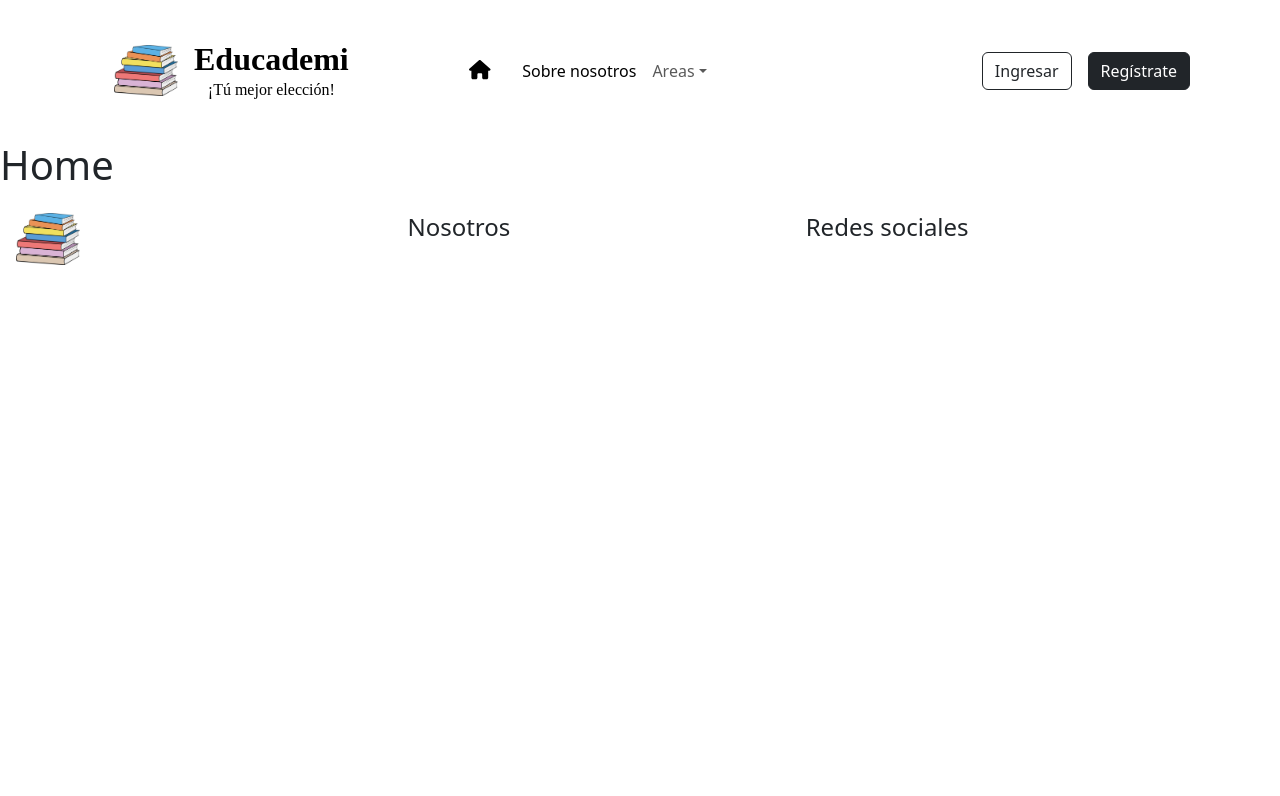
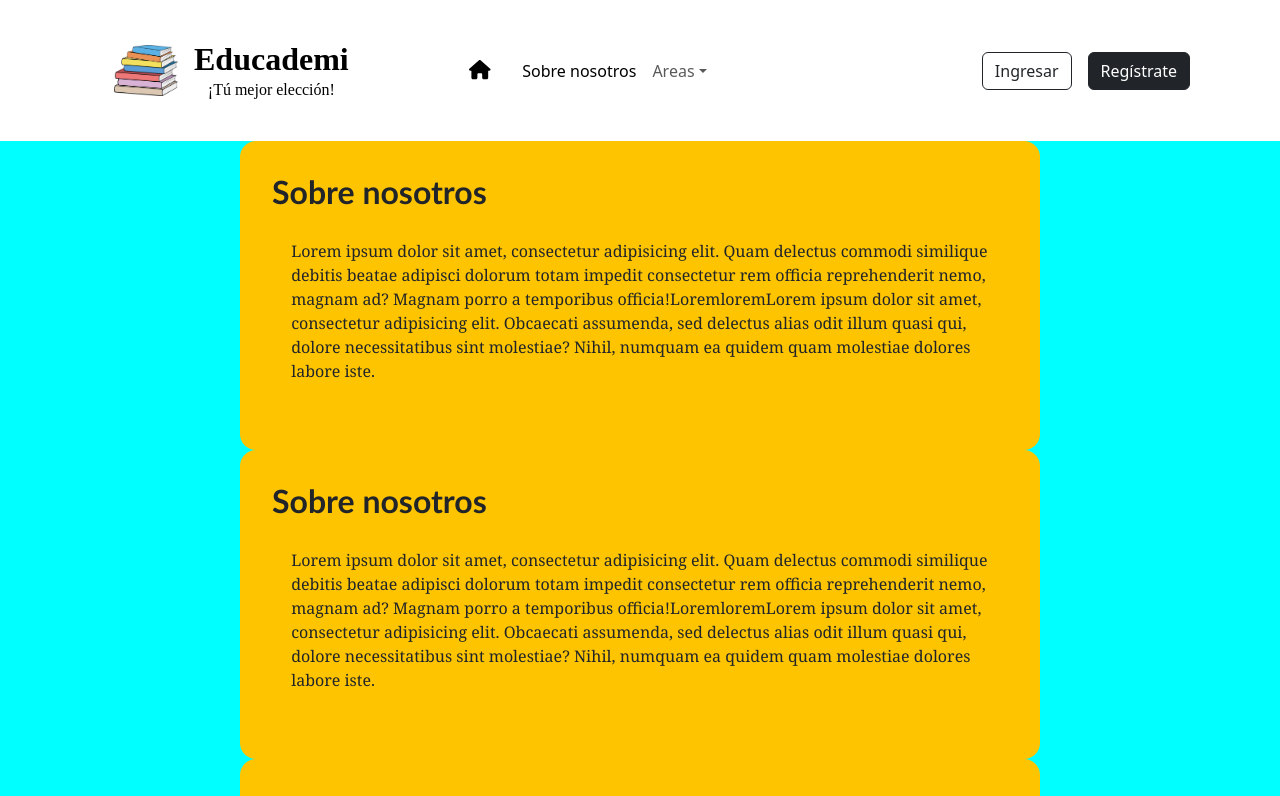
Before and after one commit to JuanEstradaCo01/mern-educademi, a React (Create React App) app in the folder plataforma/: page / in a window 1280 px wide. Shown: the top 796 px of the page. Built offline with nearby package versions, Linux system fonts and the light colour scheme.

Commit message:
login completo

```diff
--- a/plataforma/src/components/Home/Home.css
+++ b/plataforma/src/components/Home/Home.css
@@ -1,7 +1,25 @@
-#grilla{
-    display: grid;
-    grid-template-areas:
-    "main main aside"
-    "main2 main2 main2"
-    "publicidad publicidad publicidad";
+#bodyHome{
+    background-color: aqua;
 }
+
+.contenedorSectionHome{
+    background-color: rgb(255, 196, 0);
+    margin: auto;
+    max-width: 50rem;
+    border-radius: 1rem;
+    padding: 2rem;
+    h2{
+        font-family: 'Gill Sans', 'Gill Sans MT', Calibri, 'Trebuchet MS', sans-serif;
+        font-weight: bolder;
+    }
+    p{
+        font-family: Georgia, 'Times New Roman', Times, serif;
+        padding: 1.2rem;
+    }
+}
+
+@media screen and (max-width: 910px){
+    .contenedorSectionHome{
+        width: 75%;
+    }
+}
--- a/plataforma/src/components/Home/Home.jsx
+++ b/plataforma/src/components/Home/Home.jsx
@@ -1,11 +1,22 @@
 import "./Home.css"
 
 function Home() {
+    return (
+        <main id="bodyHome">
+            <div className="contenedorSectionHome">
+                <h2>Sobre nosotros</h2>
+                <p>Lorem ipsum dolor sit amet, consectetur adipisicing elit. Quam delectus commodi similique debitis beatae adipisci dolorum totam impedit consectetur rem officia reprehenderit nemo, magnam ad? Magnam porro a temporibus officia!LoremloremLorem ipsum dolor sit amet, consectetur adipisicing elit. Obcaecati assumenda, sed delectus alias odit illum quasi qui, dolore necessitatibus sint molestiae? Nihil, numquam ea quidem quam molestiae dolores labore iste.</p>
+            </div>
 
-    return (
-        <main id="grilla">
-            <h1>Home</h1>
+            <div className="contenedorSectionHome">
+                <h2>Sobre nosotros</h2>
+                <p>Lorem ipsum dolor sit amet, consectetur adipisicing elit. Quam delectus commodi similique debitis beatae adipisci dolorum totam impedit consectetur rem officia reprehenderit nemo, magnam ad? Magnam porro a temporibus officia!LoremloremLorem ipsum dolor sit amet, consectetur adipisicing elit. Obcaecati assumenda, sed delectus alias odit illum quasi qui, dolore necessitatibus sint molestiae? Nihil, numquam ea quidem quam molestiae dolores labore iste.</p>
+            </div>
 
+            <div className="contenedorSectionHome">
+                <h2>Sobre nosotros</h2>
+                <p>Lorem ipsum dolor sit amet, consectetur adipisicing elit. Quam delectus commodi similique debitis beatae adipisci dolorum totam impedit consectetur rem officia reprehenderit nemo, magnam ad? Magnam porro a temporibus officia!LoremloremLorem ipsum dolor sit amet, consectetur adipisicing elit. Obcaecati assumenda, sed delectus alias odit illum quasi qui, dolore necessitatibus sint molestiae? Nihil, numquam ea quidem quam molestiae dolores labore iste.</p>
+            </div>
         </main>
     )
 }
--- a/plataforma/src/components/Nav/Nav.css
+++ b/plataforma/src/components/Nav/Nav.css
@@ -54,7 +54,7 @@
 }
 
 .homeSvg:hover{
-    color: rgb(179, 174, 174);
+    color: rgb(3, 156, 156);
     transition: all .1s;
 }
 
@@ -62,3 +62,12 @@ a{
     text-decoration: none;
     color: black;
 }
+
+.iconUser{
+    margin: 1rem;
+    font-size: 2rem;
+}
+
+.iconUser:hover{
+    color: rgb(3, 156, 156);
+}
--- a/plataforma/src/components/Nav/Nav.jsx
+++ b/plataforma/src/components/Nav/Nav.jsx
@@ -1,3 +1,4 @@
+import React, { useContext } from 'react';
 import Container from 'react-bootstrap/Container';
 import Nav from 'react-bootstrap/Nav';
 import Navbar from 'react-bootstrap/Navbar';
@@ -6,10 +7,15 @@ import Logo from "../../imgs/logo.png"
 import Button from 'react-bootstrap/Button';
 import { FontAwesomeIcon } from "@fortawesome/react-fontawesome"
 import { faHouse } from "@fortawesome/free-solid-svg-icons"
+import { faUser } from "@fortawesome/free-solid-svg-icons"
 import "./Nav.css"
 import { Link } from "react-router-dom"
+import { userContext } from '../context/context';
 
 function Header() {
+    const { userToken, userId } = useContext(userContext)
+
+    if (userToken === "") {
         return (
             <Navbar collapseOnSelect expand="lg" className="bg-body-tertiary">
                 <Container>
@@ -77,6 +83,66 @@ function Header() {
                 </Container>
             </Navbar>
         );
+    } else {
+        return (
+            <Navbar collapseOnSelect expand="lg" className="bg-body-tertiary">
+                <Container>
+                    <Navbar.Brand>
+                        <Link to={"/"}>
+                            <div className='contenedorLogo'>
+                                <img className='imgLogo' src={Logo} alt="logo" />
+                                <div className='contenedorNombreEslogan'>
+                                    <h2>Educademi</h2>
+                                    <p>¡Tú mejor elección!</p>
+                                </div>
+                            </div>
+                        </Link>
+                    </Navbar.Brand>
+                    <Navbar.Toggle aria-controls="responsive-navbar-nav" />
+                    <Navbar.Collapse id="responsive-navbar-nav">
+                        <Nav className="me-auto">
+                            <Nav.Link>
+                                <Link to={"/"}>
+                                    <FontAwesomeIcon className='homeSvg' icon={faHouse} />
+                                </Link>
+                            </Nav.Link>
+                            <Nav.Link>
+                                <Link to={"/nosotros"}>
+                                    Sobre nosotros
+                                </Link>
+                            </Nav.Link>
+
+                            <NavDropdown title="Areas" id="collapsible-nav-dropdown">
+                                <NavDropdown.Item>
+                                    <Link to={"/idiomas"}>
+                                        Idiomas
+                                    </Link>
+                                </NavDropdown.Item>
+                                <NavDropdown.Item>
+                                    <Link to={"/programacion"}>
+                                        Programación
+                                    </Link>
+                                </NavDropdown.Item>
+                                <NavDropdown.Item>
+                                    <Link to={"/gastronomia"}>
+                                        Gastronomia
+                                    </Link>
+                                </NavDropdown.Item>
+                                <NavDropdown.Item>
+                                    <Link to={"/artes"}>
+                                        Artes
+                                    </Link>
+                                </NavDropdown.Item>
+                            </NavDropdown>
+                        </Nav>
+                        <Nav className='contendorSigns'>
+                            <Link to={`/user/${userId}/${userToken}`} ><FontAwesomeIcon className='iconUser' icon={faUser} /></Link>
+                        </Nav>
+                    </Navbar.Collapse>
+                </Container>
+            </Navbar>
+        );
+    }
 }
 
 export default Header;
--- a/plataforma/src/components/Profile/Profile.jsx
+++ b/plataforma/src/components/Profile/Profile.jsx
@@ -1,12 +1,18 @@
-import { useParams, useNavigate } from "react-router-dom"
+import { useParams, useNavigate, Link } from "react-router-dom"
+import { userContext } from "../context/context"
 import "./Profile.css"
-import React, { useEffect, useState } from "react"
+import React, { useEffect, useState, useContext } from "react"
 import Loader from "../Loader/Loader"
 
 function Profile() {
 
+    const { agregarToken, agregarId, borrarTokenID } = useContext(userContext)
+
     const { token } = useParams()
     const { uid } = useParams()
+
+    agregarToken(token)
+    agregarId(uid)
 
     const [user, setUser] = useState("")
 
@@ -37,6 +43,7 @@ function Profile() {
             <p><strong>Apellidos:</strong> {user.lastNames} </p>
             <p><strong>Edad: </strong> {user.age}</p>
             <p><strong>Email: </strong> {user.email}</p>
+            <Link to={"/ingresar"}><button onClick={borrarTokenID}>Cerrar sesión</button></Link>
         </>
     )
 }
--- a/plataforma/src/components/Registrar/Registrar.jsx
+++ b/plataforma/src/components/Registrar/Registrar.jsx
@@ -13,7 +13,6 @@ function Registrar() {
     const [email, setEmail] = useState("")
     const [phoneNumber, setPhoneNumber] = useState("")
     const [pass, setPass] = useState("")
-    const [data, setData] = useState({})
 
     const navigate = useNavigate();
 
@@ -52,10 +51,9 @@ function Registrar() {
             .then(res => res.json())
             .then(data => {
                 if (data.code === 201) {
-                    setData(data)
                     notifySuccess()
                     navigate("/ingresar")
-                } else if (data.code === 401) {
+                } else if (data.code === 401 || 500) {
                     MySwal.fire({
                         show: true,
                         title: `<strong>${data.message}</strong>`,
--- /dev/null
+++ b/plataforma/src/components/context/context.jsx
@@ -0,0 +1,30 @@
+import React, { createContext, useState } from "react";
+
+const userContext = createContext("");
+const Proveedor = userContext.Provider;
+
+function Userprovider(props) {
+    const [ userToken, setUserToken ] = useState("")
+    const [ userId, setUserId ] = useState("")
+
+    function agregarToken(token) {
+        setUserToken(token)
+    }
+
+    function agregarId(id){
+        setUserId(id)
+    }
+
+    function borrarTokenID() {
+        setUserToken("")
+        setUserId("")
+    }
+
+    return (
+        <Proveedor value={ { userToken, userId, agregarToken, agregarId, borrarTokenID} }>
+            {props.children}
+        </Proveedor>
+    )
+}
+
+export { userContext, Userprovider }
```
Also changed, not shown: plataforma/src/App.js (+7 -5 lines), 2 other files (tests, documents, lock files or other folders). Lines whose indentation alone changed are shown as unchanged.
